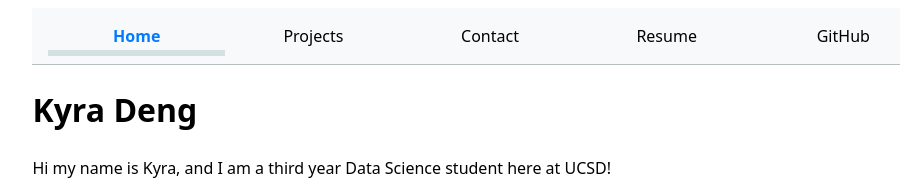
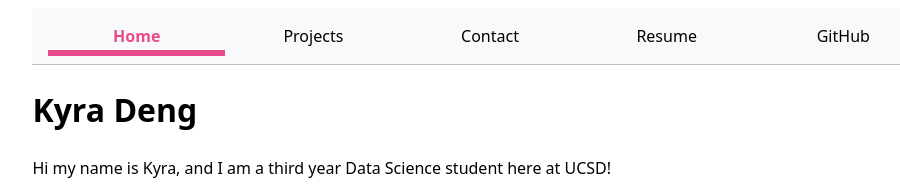
Before and after one commit to kyradeng/portfolio, a plain HTML site: page index.html in a window 1280 px wide. Shown: the top 193 px of the page, without its empty margins (150-1050 px from the left). Drawn offline with Linux system fonts and the light colour scheme.

Commit message:
new styles

```diff
--- a/style.css
+++ b/style.css
@@ -1,14 +1,13 @@
+:root {
+  --color-accent: oklch(65% 50% 0); /* Define the accent color */
+}
+
 body {
-    /* Set line height to 1.5 times the font size
-         and use the OS’s UI font as the website font
-       */
-    font: 100%/1.5 system-ui;
-
-    max-width: 100ch;
-
-    margin-inline: auto;
-
-    padding: 0 2rem;
+  font: 100%/1.5 system-ui; /* Set font style and line height */
+  max-width: 100ch; /* Maximum width for readability */
+  margin-inline: auto; /* Center content horizontally */
+  padding: 0 2rem; /* Add padding to prevent content from touching the edges */
+  accent-color: var(--color-accent); /* Inherit accent color */
 }
 
 nav {
@@ -33,18 +32,22 @@ nav a {
   padding: 0.5em; /* Add spacing around links */
   text-align: center; /* Center text in links */
   flex: 1; /* Make links take up equal space */
+  transition: all 0.3s ease-in-out; /* Smooth transition for hover effects */
 }
 
 /* Hover effect for links */
 nav a:hover {
-  color: #0056b3; /* Darker blue on hover */
-  text-decoration: underline; /* Add underline on hover */
+  color: var(--color-accent); /* Change text color to accent color */
+  background-color: oklch(95% 5% 0); /* Light background color with the same hue */
+  border-bottom: 0.4em solid var(--color-accent); /* Thick accent color bottom border */
+  border-radius: 0.2em; /* Slight rounding for hover effect */
+  text-decoration: none; /* No underline on hover */
 }
 
 /* Current page link styling */
 nav a.current {
   font-weight: bold; /* Highlight the current page link */
-  color: #007BFF; /* Unique color for current page */
-  border-bottom: 0.4em solid oklch(90% 3% 200); /* Thick bottom border */
+  color: var(--color-accent); /* Use accent color */
+  border-bottom: 0.4em solid var(--color-accent); /* Thick bottom border */
   padding-bottom: calc(0.5em - 0.4em); /* Adjust padding to maintain height */
 }
```
Lines whose indentation alone changed are shown as unchanged.
